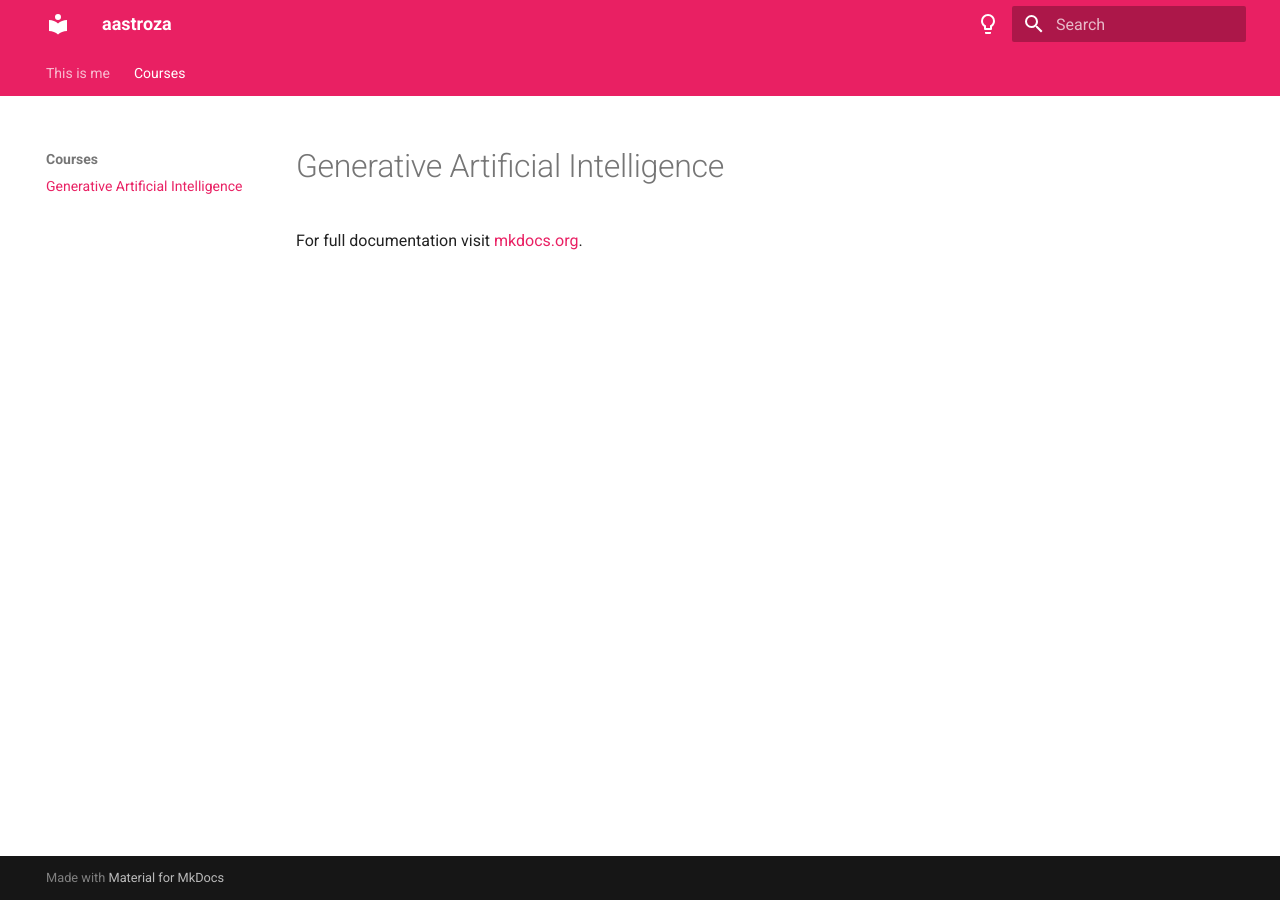
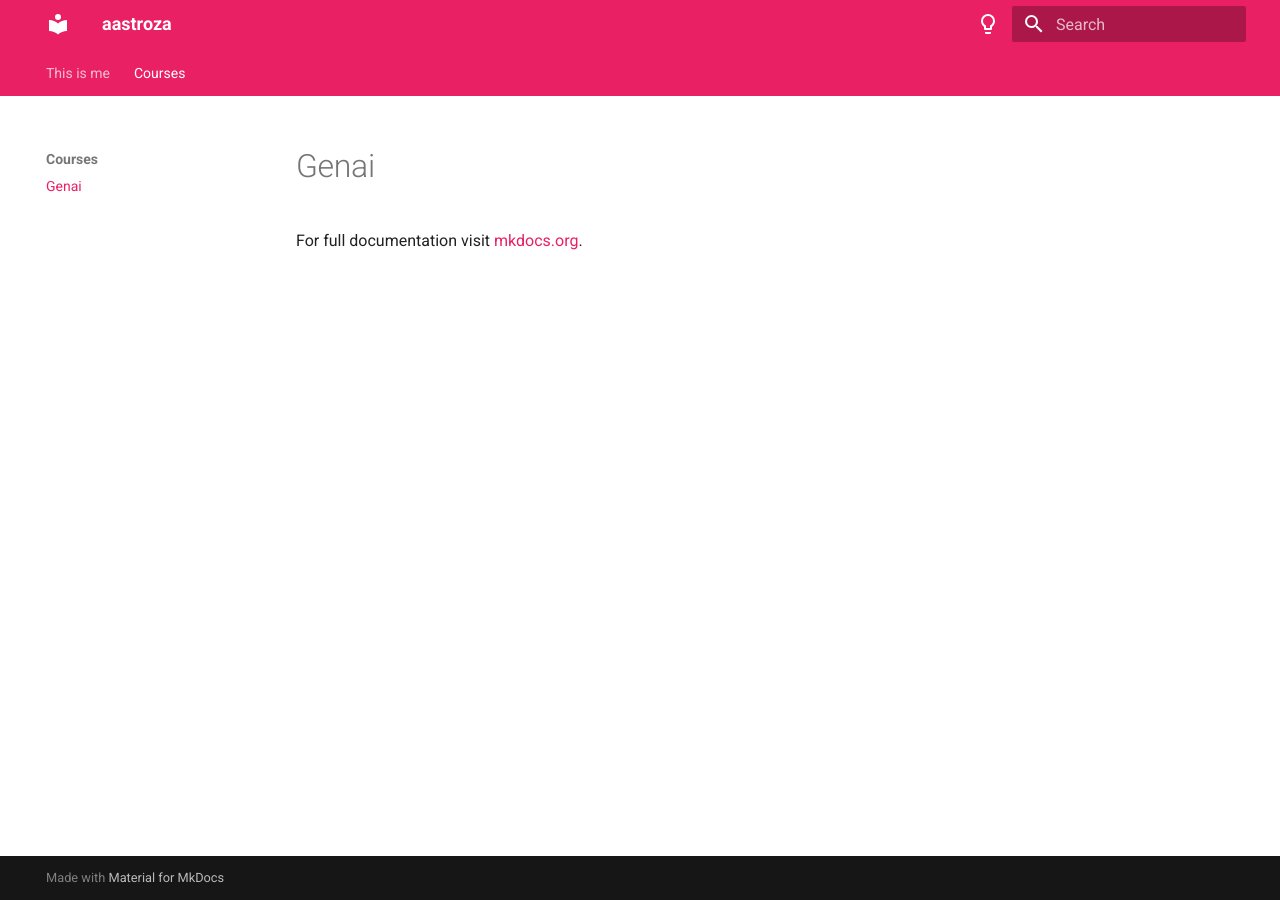
Before and after one commit to aastroza/aastroza.github.io, an MkDocs documentation site: the page built from docs/courses/genai.md, in a window 1280 px wide. Built offline with MkDocs 1.6.1 and Material for MkDocs 9.7.7, drawn with Linux system fonts in a browser that asks for light colours.

Commit message:
Update genai.md

```diff
--- a/docs/courses/genai.md
+++ b/docs/courses/genai.md
@@ -1,3 +1 @@
-# Generative Artificial Intelligence
-
 For full documentation visit [mkdocs.org](https://www.mkdocs.org).
```
